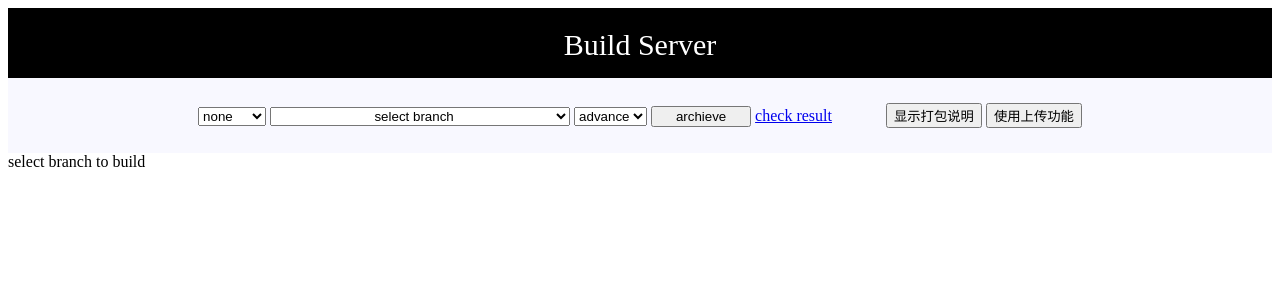
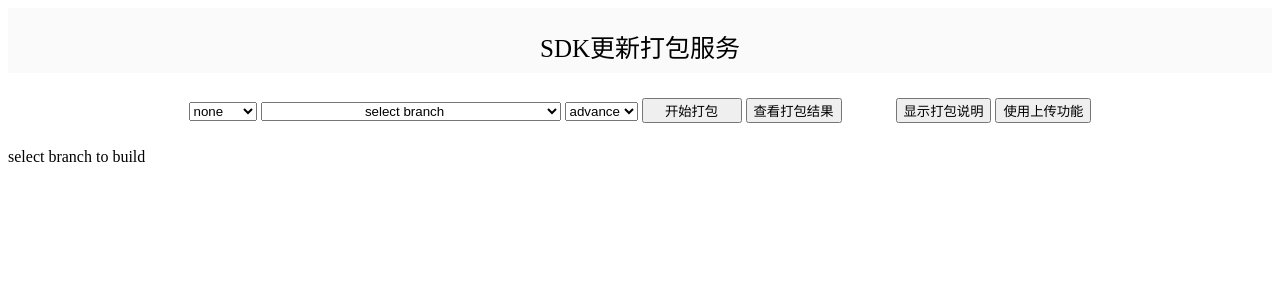
Before and after one commit to xizhengmeng/server, a Django app: page /packageAndroid in a window 1280 px wide. Shown: the top 300 px of the page. Run offline with Django 3.2, Linux system fonts and the light colour scheme; some libraries are stand-ins or nearby versions.

Commit message:
UI优化

```diff
--- a/automitic/mysite/learn/templates/package.html
+++ b/automitic/mysite/learn/templates/package.html
@@ -1,11 +1,12 @@
 <!DOCTYPE html>
+{% load staticfiles %}
 <html lang="en">
 <head>
     <meta charset="UTF-8">
-    <title>Build Server</title>
+    <title>sdk更新打包服务</title>
 </head>
 <body>
-<div id="title">Build Server</div>
+<div id="title">SDK更新打包服务</div>
 <div id="content">
     <select id="selPlatform" onchange="platFormChange(this)">
         <option value="none">none</option>
@@ -19,9 +20,9 @@
         <option value="advance">advance</option>
         <option value="online">online</option>
     </select>
-    <button id="button0">archieve</button>
-    <a href="buildlist" id="package">check result</a>
-
+    <button id="button0">开始打包</button>
+    <!--<a style="font-size: 15px;border: solid;border-color: black;border-radius: 2px;border-width: 1px" href="buildlist" id="package">查看打包结果</a>-->
+    <input id="package" type="button" href="buildlist" value="查看打包结果">
     <input id="showAndHidden" type="button" onclick="showAndHidden(this);" value="显示打包说明">
     <input id="showAndHiddenupload" type="button" onclick="showAndHiddenupload(this);" value="使用上传功能">
      <!--<button id="button1">sendMail</button>-->
@@ -261,16 +262,16 @@
 
 <style>
 #title {
-    background-color: black;
-    color: white;
-    height: 30px;
+    background-color: rgba(250,250,250,1);
+    /*color: white;*/
+    height: 25px;
     text-align:center;
     padding: 20px;
-    font-size: 30px;
+    font-size: 25px;
 }
 
 #content {
-    background-color: ghostwhite;
+    /*background-color: ghostwhite;*/
     height: 50px;
     text-align:center;
     padding-top: 25px;
```
